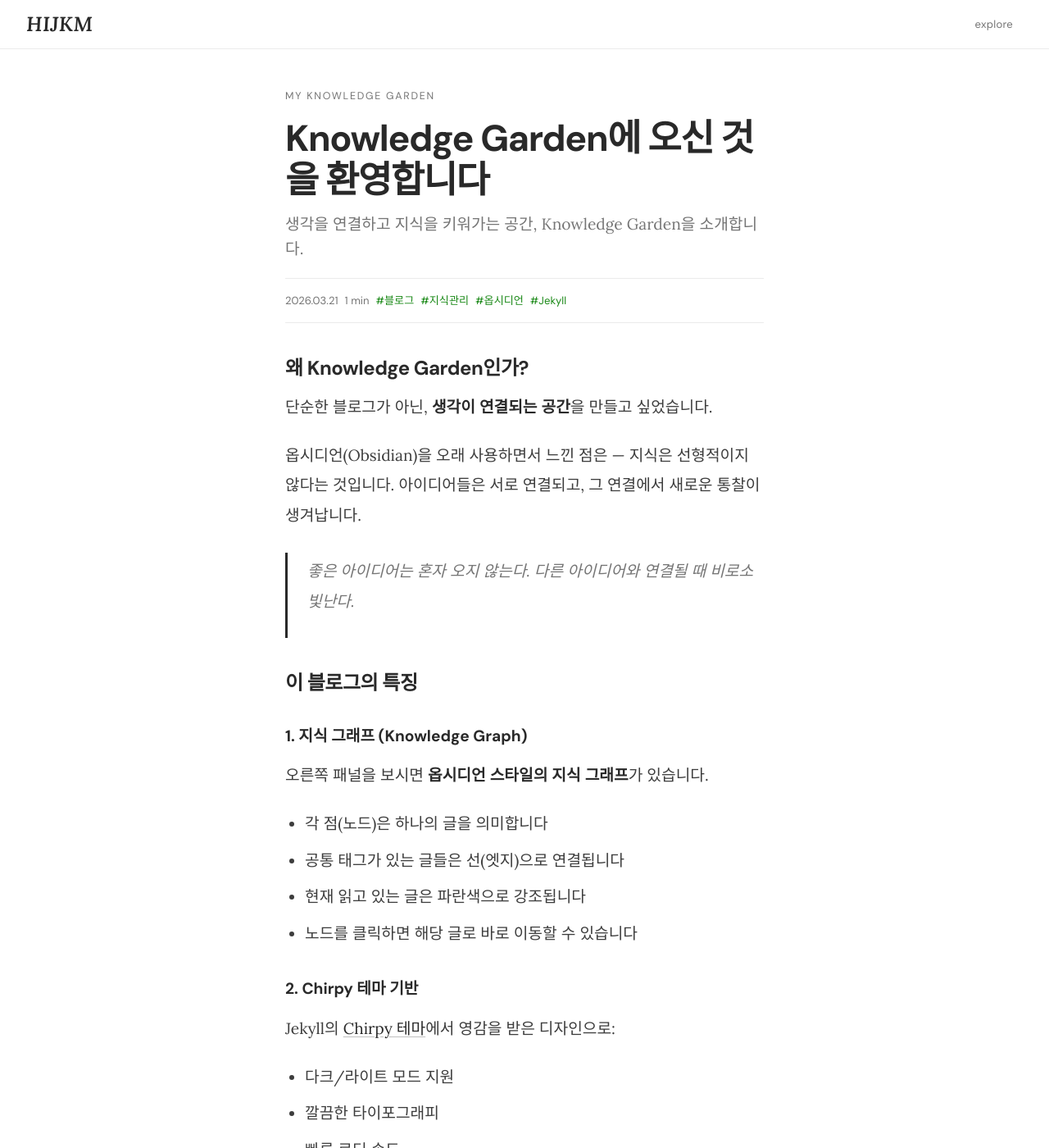
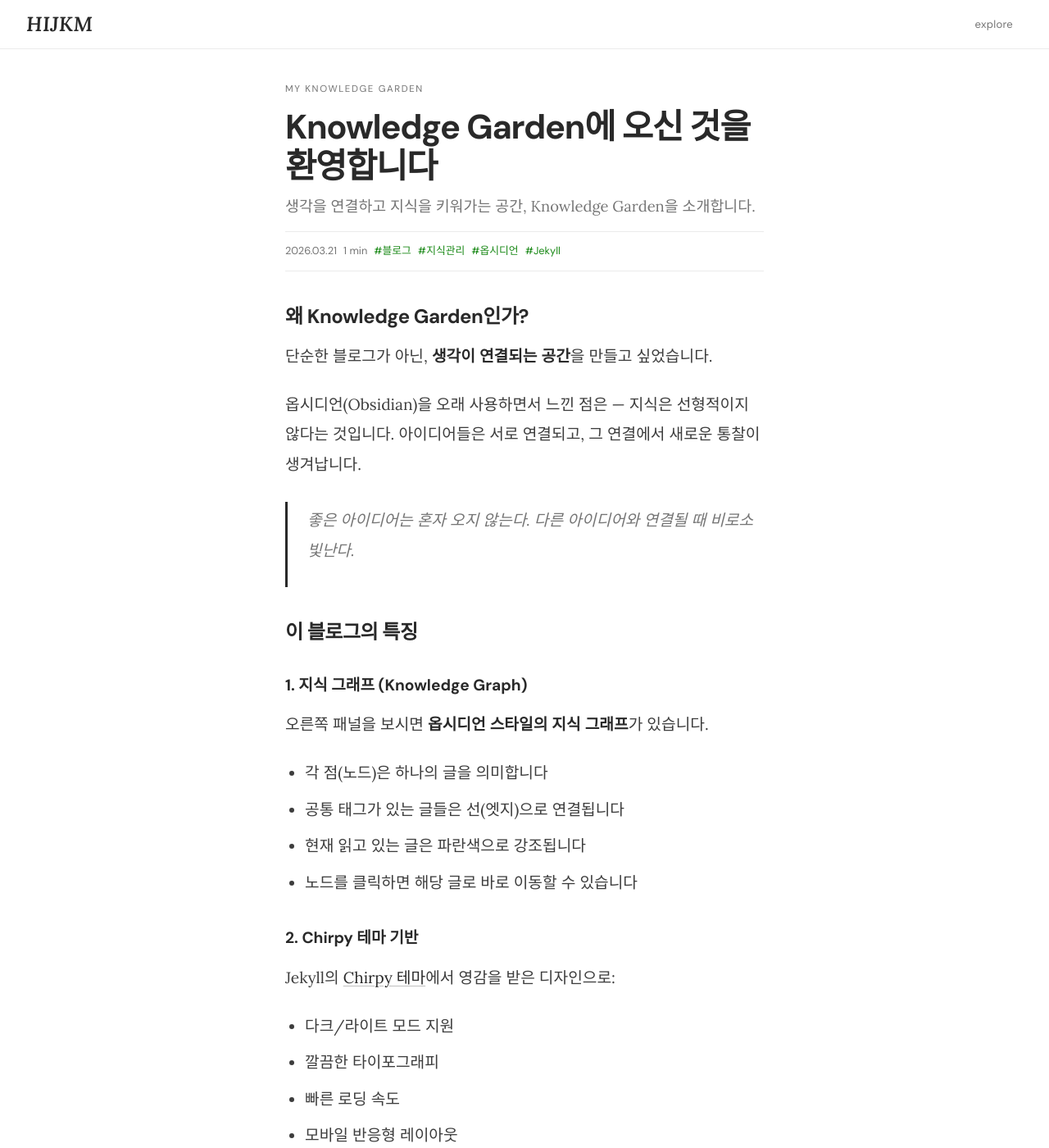
Before and after one commit to HIJKM/HIJKM.github.io, a Jekyll site: the page built from _posts/2026-03-21-welcome-to-my-knowledge-garden.md, in a window 1280 px wide and 1400 px high. Shown: the whole window at 82% size. Built offline with Jekyll 4.4.1, drawn with Linux system fonts in a browser that asks for light colours; nearby versions of some CDN libraries.

Commit message:
style: remove tags from post list, tighten spacing and font sizes
- Post list: removed tag chips entirely
- home-intro padding reduced (3.5rem → 2.75rem)
- post-card padding tightened (2.5rem → 2rem)
- h2 in post list: 1.55rem → 1.35rem, matches Medium card title scale
- Excerpt: serif 1rem, ink-muted color, 2-line clamp
- Post header: padding 3rem → 2.5rem, title clamp start 1.8rem
- Post meta: font-size 0.82 → 0.8rem, padding slightly reduced

Co-Authored-By: Claude Sonnet 4.6 <noreply@anthropic.com>

```diff
--- a/assets/css/main.css
+++ b/assets/css/main.css
@@ -97,24 +97,32 @@ img { max-width: 100%; display: block; }
    Home — post list
    ============================================================ */
 .home-intro {
-  padding: 3.5rem 0 2.5rem;
+  padding: 2.75rem 0 2rem;
   border-bottom: 1px solid var(--line);
-  margin-bottom: 0;
 }
 
 .home-intro h1 {
   font-family: var(--font-sans);
-  font-size: 2.2rem;
+  font-size: 1.75rem;
   font-weight: 700;
   color: var(--ink);
   letter-spacing: -0.03em;
-  margin: 0 0 0.5rem;
+  margin: 0 0 0.35rem;
 }
 
 .home-description {
   color: var(--ink-muted);
-  font-size: 1rem;
+  font-size: 0.95rem;
   margin: 0;
+  line-height: 1.5;
+}
+
+.eyebrow {
+  font-size: 0.72rem;
+  letter-spacing: 0.14em;
+  text-transform: uppercase;
+  color: var(--ink-muted);
+  margin: 0 0 0.75rem;
 }
 
 .post-list {
@@ -123,7 +131,7 @@ img { max-width: 100%; display: block; }
 }
 
 .post-card {
-  padding: 2.5rem 0;
+  padding: 2rem 0;
   border-bottom: 1px solid var(--line);
 }
 
@@ -131,9 +139,9 @@ img { max-width: 100%; display: block; }
 
 .post-card-date {
   font-family: var(--font-sans);
-  font-size: 0.82rem;
+  font-size: 0.78rem;
   color: var(--ink-muted);
-  margin-bottom: 0.6rem;
+  margin: 0 0 0.5rem;
   letter-spacing: 0.01em;
 }
 
@@ -141,12 +149,12 @@ img { max-width: 100%; display: block; }
 
 .post-card-link h2 {
   font-family: var(--font-sans);
-  font-size: 1.55rem;
+  font-size: 1.35rem;
   font-weight: 700;
   color: var(--ink);
-  line-height: 1.3;
+  line-height: 1.28;
   letter-spacing: -0.02em;
-  margin: 0 0 0.4rem;
+  margin: 0 0 0.35rem;
   transition: color 140ms ease;
 }
 
@@ -154,37 +162,14 @@ img { max-width: 100%; display: block; }
 
 .post-card-link p {
   font-family: var(--font-serif);
-  font-size: 1.05rem;
-  color: var(--ink-soft);
-  line-height: 1.65;
-  margin: 0 0 0.75rem;
+  font-size: 1rem;
+  color: var(--ink-muted);
+  line-height: 1.6;
+  margin: 0;
   display: -webkit-box;
   -webkit-line-clamp: 2;
   -webkit-box-orient: vertical;
   overflow: hidden;
-}
-
-.post-card-meta {
-  display: flex;
-  align-items: center;
-  gap: 0.5rem;
-  font-size: 0.82rem;
-  color: var(--ink-muted);
-}
-
-.post-card-tags {
-  display: flex;
-  gap: 0.4rem;
-  flex-wrap: wrap;
-  margin-top: 0.5rem;
-}
-
-.post-card-tags span {
-  font-size: 0.78rem;
-  color: var(--ink-muted);
-  background: rgba(0,0,0,0.05);
-  padding: 0.15rem 0.5rem;
-  border-radius: 2px;
 }
 
 /* ============================================================
@@ -193,39 +178,39 @@ img { max-width: 100%; display: block; }
 .reading-surface {
   width: min(100%, var(--content-w));
   margin: 0 auto;
-  padding: 3rem 1.5rem 5rem;
+  padding: 2.5rem 1.5rem 5rem;
 }
 
 .post-header {
-  margin-bottom: 2rem;
+  margin-bottom: 1.75rem;
 }
 
 .post-kicker {
   font-family: var(--font-sans);
-  font-size: 0.78rem;
+  font-size: 0.72rem;
   letter-spacing: 0.14em;
   text-transform: uppercase;
   color: var(--ink-muted);
-  margin: 0 0 1rem;
+  margin: 0 0 0.85rem;
 }
 
 .post-title {
   font-family: var(--font-sans);
-  font-size: clamp(2rem, 5vw, 2.8rem);
+  font-size: clamp(1.8rem, 4.5vw, 2.6rem);
   font-weight: 700;
   color: var(--ink);
   letter-spacing: -0.03em;
   line-height: 1.15;
-  margin: 0 0 0.75rem;
+  margin: 0 0 0.6rem;
 }
 
 .post-description {
   font-family: var(--font-serif);
-  font-size: 1.2rem;
+  font-size: 1.15rem;
   color: var(--ink-muted);
   font-weight: 400;
   line-height: 1.55;
-  margin: 0 0 1.25rem;
+  margin: 0 0 1rem;
 }
 
 .post-meta {
@@ -233,12 +218,12 @@ img { max-width: 100%; display: block; }
   flex-wrap: wrap;
   align-items: center;
   gap: 0.5rem;
-  font-size: 0.82rem;
+  font-size: 0.8rem;
   color: var(--ink-muted);
-  padding: 1rem 0;
+  padding: 0.85rem 0;
   border-top: 1px solid var(--line);
   border-bottom: 1px solid var(--line);
-  margin-top: 1rem;
+  margin-top: 0.85rem;
 }
 
 .post-meta a {
```
Also changed, not shown: index.html (+0 -7 lines).
